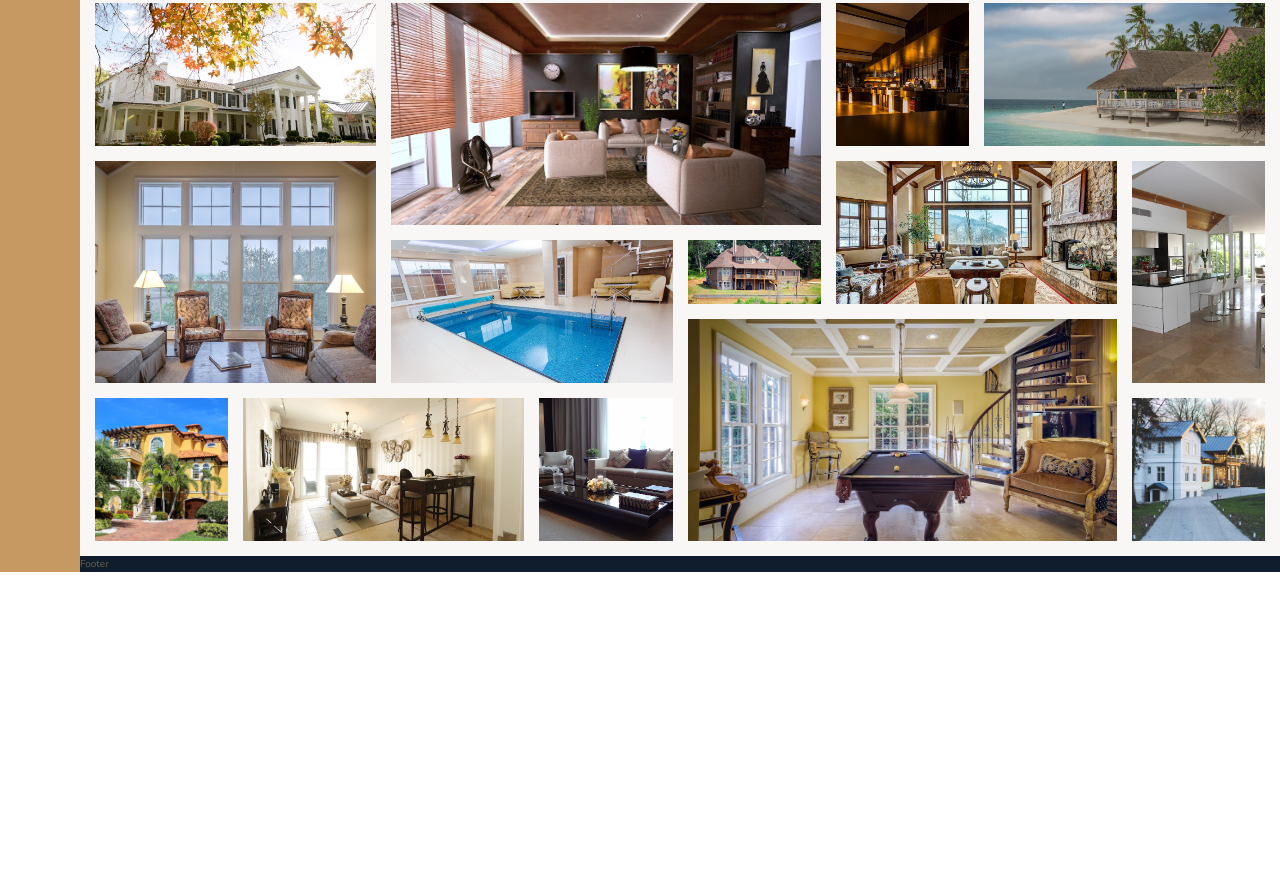
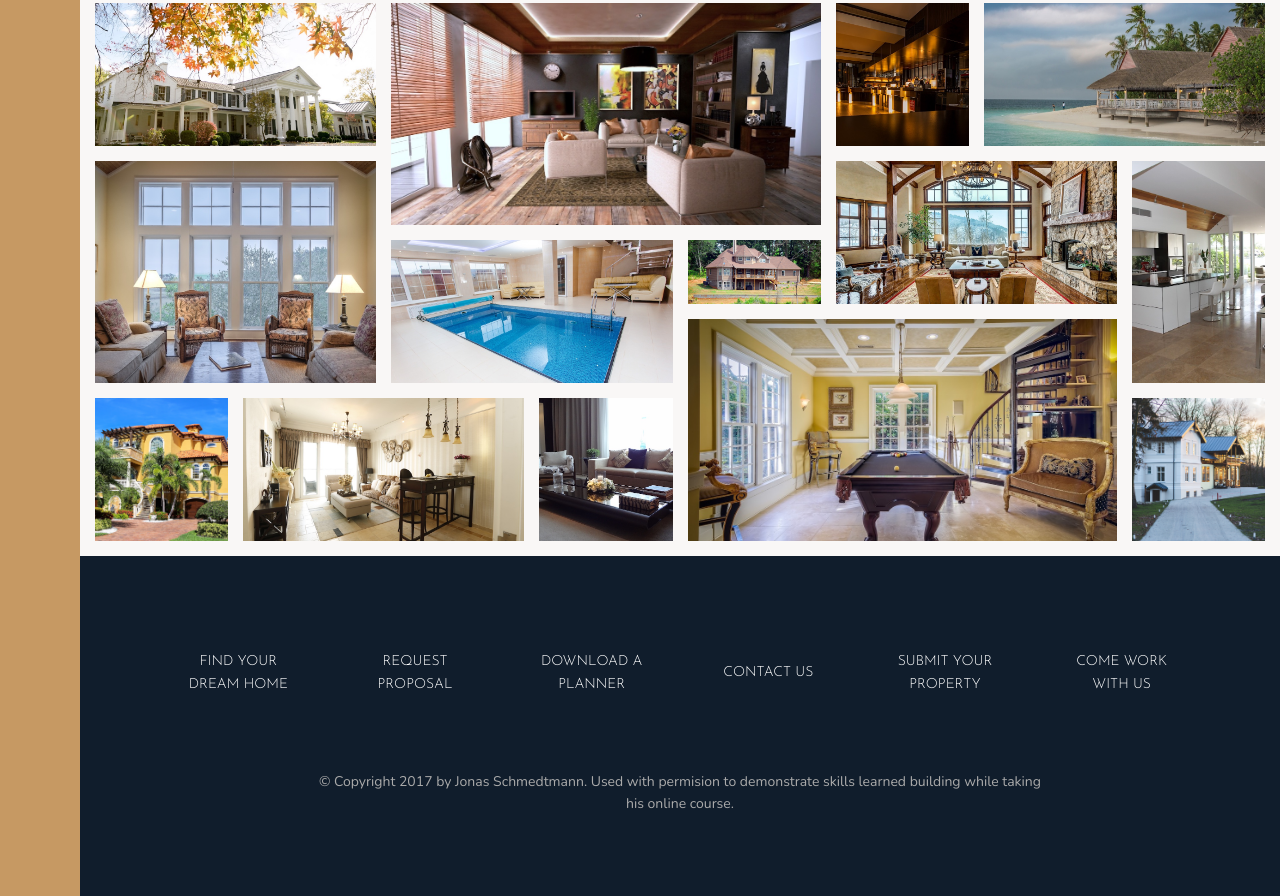
Before and after one commit to rpdecks/Nexter, a website: page index.html in a window 1280 px wide. Shown: the part 3084-3980 px from the top of the page. Before the commit the page ends 3656 px from the top, so only its background shows below. Drawn offline with nearby package versions, Linux system fonts and the light colour scheme.

Commit message:
style footer

```diff
--- a/index.html
+++ b/index.html
@@ -328,7 +328,17 @@
         </section>
 
         <div class="footer">
-            Footer
+            <ul class="nav">
+                <li class="nav__item"><a href="#" class="nav__link">Find your dream home</a></li>
+                <li class="nav__item"><a href="#" class="nav__link">Request proposal</a></li>
+                <li class="nav__item"><a href="#" class="nav__link">Download a planner</a></li>
+                <li class="nav__item"><a href="#" class="nav__link">Contact us</a></li>
+                <li class="nav__item"><a href="#" class="nav__link">Submit your property</a></li>
+                <li class="nav__item"><a href="#" class="nav__link">Come work with us</a></li>
+            </ul>
+            <p class="copyright">
+                &copy; Copyright 2017 by Jonas Schmedtmann. Used with permision to demonstrate skills learned building while taking his online course.
+            </p>
         </div>
     </body>
 </html>
--- a/sass/_footer.scss
+++ b/sass/_footer.scss
@@ -1,4 +1,43 @@
 .footer {
     background-color: $color-secondary;
     grid-column: full-start / full-end;
+    padding: 8rem;
 }
+
+.nav {
+    list-style: none;
+
+    display: grid;
+    grid-template-columns: repeat(auto-fit, minmax(15rem, 1fr));
+    grid-gap: 2rem;
+    align-items: center;
+
+    &__link:link,
+    &__link:visited {
+        font-size: 1.4rem;
+        color: #fff;
+        text-decoration: none;
+        font-family: $font-display;
+        text-transform: uppercase;
+        text-align: center;
+        padding: 1.5rem;
+        display: block;
+    }
+
+    &__link:hover,
+    &__link:active {
+        background-color: rgba(#fff, .05);
+        transform: translateX(-3px);
+    }
+
+}
+
+.copyright {
+    font-size: 1.4rem;
+    color: $color-grey-light-2;
+    margin-top: 6rem;
+    margin-right: auto;
+    margin-left: auto;
+    text-align: center;
+    width: 70%;
+}
--- a/sass/_gallery.scss
+++ b/sass/_gallery.scss
@@ -66,11 +66,9 @@
             grid-row: 6 / span 2;
             grid-column: 8 / -1;
         }
-
-
     }
 
-    &__img{
+    &__img {
         width: 100%;
         height: 100%;
         object-fit: cover;
```
Also changed, not shown: css/style.css.
